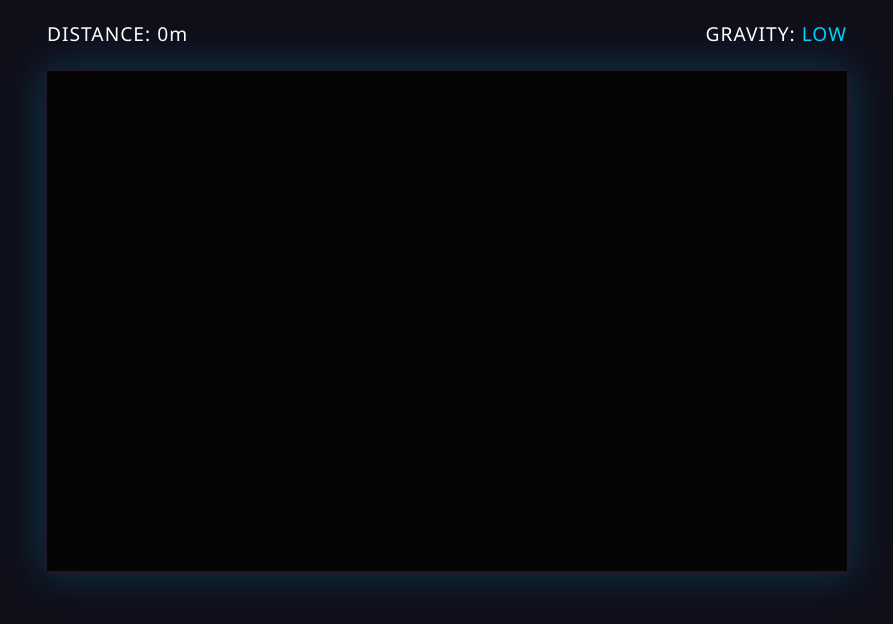
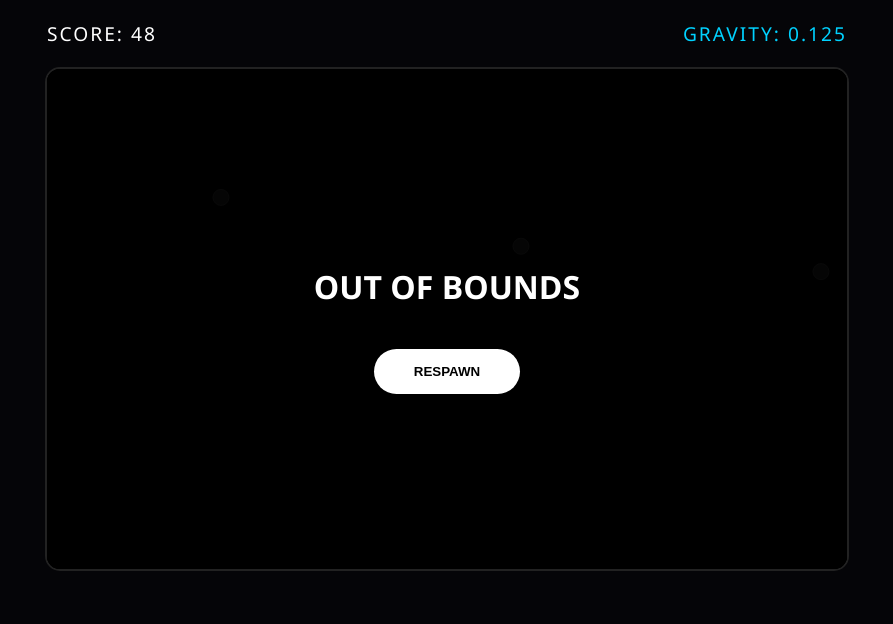
Before and after one commit to aaronk3994-cyber/stickmen, a plain HTML site: page index.html in a window 1280 px wide. Shown: the whole page, without its empty margins (193-1086 px from the left). Drawn offline with Linux system fonts and the light colour scheme.

Commit message:
Update index.html

```diff
--- a/index.html
+++ b/index.html
@@ -3,19 +3,17 @@
 <head>
     <meta charset="UTF-8">
     <meta name="viewport" content="width=device-width, initial-scale=1.0">
-    <title>Grapple Hook | Low Gravity</title>
+    <title>Grapple Hook | Rainbow Edition</title>
     <style>
         :root {
-            --bg: #0f0f1a;
+            --bg: #050508;
             --primary: #00d2ff;
-            --accent: #9d50bb;
-            --text: #ffffff;
         }
 
         body {
             background: var(--bg);
-            color: var(--text);
-            font-family: 'Segoe UI', sans-serif;
+            color: white;
+            font-family: 'Segoe UI', Tahoma, sans-serif;
             display: flex;
             flex-direction: column;
             align-items: center;
@@ -30,54 +28,52 @@
             justify-content: space-between;
             padding: 20px;
             font-size: 1.2rem;
-            letter-spacing: 1px;
+            text-transform: uppercase;
+            letter-spacing: 2px;
         }
 
         #game-container {
             position: relative;
-            border: 4px solid #1a1a2e;
-            border-radius: 12px;
-            box-shadow: 0 0 40px rgba(0, 210, 255, 0.2);
+            border: 2px solid #222;
+            border-radius: 15px;
+            overflow: hidden;
         }
 
         canvas {
-            background: #050505;
+            background: #000;
             display: block;
-            cursor: pointer;
+            cursor: crosshair;
         }
 
         .overlay {
             position: absolute; top: 0; left: 0; width: 100%; height: 100%;
-            background: rgba(0,0,0,0.85);
+            background: rgba(0,0,0,0.9);
             display: none; flex-direction: column;
             justify-content: center; align-items: center;
-            border-radius: 8px;
-            text-align: center;
         }
 
         .btn {
-            background: linear-gradient(45deg, var(--primary), var(--accent));
-            color: white; border: none;
-            padding: 15px 30px; border-radius: 8px;
+            background: white; color: black; border: none;
+            padding: 15px 40px; border-radius: 30px;
             font-weight: bold; cursor: pointer; margin-top: 20px;
-            text-transform: uppercase;
+            transition: 0.3s;
         }
+
+        .btn:hover { transform: scale(1.1); background: var(--primary); }
     </style>
 </head>
 <body>
 
     <div class="header">
-        <div>DISTANCE: <span id="score">0</span>m</div>
-        <div>GRAVITY: <span style="color: var(--primary)">LOW</span></div>
+        <div>Score: <span id="score">0</span></div>
+        <div id="status" style="color: var(--primary)">Gravity: 0.125</div>
     </div>
 
     <div id="game-container">
         <canvas id="gameCanvas" width="800" height="500"></canvas>
-
         <div id="overlay" class="overlay">
             <h1>OUT OF BOUNDS</h1>
-            <p>You drifted too far into space.</p>
-            <button class="btn" onclick="resetGame()">Try Again</button>
+            <button class="btn" onclick="resetGame()">RESPAWN</button>
         </div>
     </div>
 
@@ -88,13 +84,15 @@
 
         let gameActive = true;
         let score = 0;
+        const colors = ['#00d2ff', '#9d50bb', '#00ff88', '#ff3e3e', '#f1c40f', '#ff79a8'];
 
         let player = {
             x: 100, y: 250,
             vx: 6, vy: 0,
-            radius: 10,
-            gravity: 0.125, // WAS 0.25 -> NOW 0.125 (2x Less Powerful)
-            friction: 0.995
+            radius: 12,
+            gravity: 0.125, // 2x less powerful
+            friction: 0.995,
+            color: '#00d2ff'
         };
 
         let hooks = [];
@@ -103,14 +101,10 @@
         function initHooks() {
             hooks = [];
             for (let i = 0; i < 20; i++) {
-                hooks.push({
-                    x: 200 + (i * 300),
-                    y: 50 + (Math.random() * 200)
-                });
+                hooks.push({ x: 200 + (i * 300), y: 100 + (Math.random() * 250) });
             }
         }
 
-        // Logic
         function startGrapple() {
             if (!gameActive) return;
             let nearest = null;
@@ -118,7 +112,7 @@
 
             hooks.forEach(h => {
                 let d = Math.hypot(player.x - h.x, player.y - h.y);
-                if (d < minDist && h.x > player.x - 20) {
+                if (d < minDist && h.x > player.x - 30) {
                     minDist = d;
                     nearest = h;
                 }
@@ -128,11 +122,16 @@
                 grapple.active = true;
                 grapple.hook = nearest;
                 grapple.length = minDist;
+
+                // CHANGE COLOR ON GRAPPLE
+                player.color = colors[Math.floor(Math.random() * colors.length)];
             }
         }
 
         window.addEventListener('mousedown', startGrapple);
         window.addEventListener('mouseup', () => grapple.active = false);
+        window.addEventListener('keydown', (e) => { if(e.code === 'Space') startGrapple(); });
+        window.addEventListener('keyup', (e) => { if(e.code === 'Space') grapple.active = false; });
 
         function update() {
             if (!gameActive) return;
@@ -152,50 +151,55 @@
                     player.x = grapple.hook.x + Math.cos(angle) * grapple.length;
                     player.y = grapple.hook.y + Math.sin(angle) * grapple.length;
 
-                    // Swing Physics
-                    player.vx += Math.cos(angle - Math.PI/2) * 0.4;
-                    player.vy += Math.sin(angle - Math.PI/2) * 0.4;
+                    player.vx += Math.cos(angle - Math.PI/2) * 0.5;
+                    player.vy += Math.sin(angle - Math.PI/2) * 0.5;
                 }
             }
 
             score = Math.max(score, Math.floor(player.x / 10));
             scoreUI.innerText = score;
 
-            if (player.y > canvas.height + 100 || player.y < -200) die();
+            if (player.y > canvas.height + 100 || player.y < -400) die();
 
-            // Procedural generation
-            if (hooks[0] && player.x - hooks[0].x > 600) {
+            if (hooks[0] && player.x - hooks[0].x > 800) {
                 let last = hooks[hooks.length - 1];
                 hooks.shift();
-                hooks.push({ x: last.x + 300, y: 50 + Math.random() * 200 });
+                hooks.push({ x: last.x + 300, y: 100 + Math.random() * 250 });
             }
         }
 
         function draw() {
-            ctx.clearRect(0, 0, canvas.width, canvas.height);
+            ctx.fillStyle = "#000";
+            ctx.fillRect(0, 0, canvas.width, canvas.height);
+
             ctx.save();
             ctx.translate(-player.x + 150, 0);
 
-            // Draw Hooks
+            // Hooks
             hooks.forEach(h => {
-                ctx.fillStyle = '#9d50bb';
-                ctx.beginPath(); ctx.arc(h.x, h.y, 6, 0, Math.PI*2); ctx.fill();
+                ctx.fillStyle = '#333';
+                ctx.beginPath(); ctx.arc(h.x, h.y, 8, 0, Math.PI*2); ctx.fill();
+                ctx.strokeStyle = '#555'; ctx.stroke();
             });
 
-            // Draw Rope
+            // Rope
             if (grapple.active) {
-                ctx.strokeStyle = 'rgba(255,255,255,0.6)';
-                ctx.lineWidth = 2;
+                ctx.strokeStyle = player.color;
+                ctx.lineWidth = 3;
                 ctx.beginPath();
                 ctx.moveTo(player.x, player.y);
                 ctx.lineTo(grapple.hook.x, grapple.hook.y);
                 ctx.stroke();
             }
 
-            // Draw Player
-            ctx.fillStyle = var(--primary);
-            ctx.shadowBlur = 10; ctx.shadowColor = var(--primary);
-            ctx.beginPath(); ctx.arc(player.x, player.y, player.radius, 0, Math.PI*2); ctx.fill();
+            // Player
+            ctx.fillStyle = player.color;
+            ctx.shadowBlur = 20;
+            ctx.shadowColor = player.color;
+            ctx.beginPath();
+            ctx.arc(player.x, player.y, player.radius, 0, Math.PI*2);
+            ctx.fill();
+            ctx.shadowBlur = 0;
 
             ctx.restore();
             update();
@@ -208,7 +212,7 @@
         }
 
         function resetGame() {
-            player = { x: 100, y: 250, vx: 6, vy: 0, radius: 10, gravity: 0.125, friction: 0.995 };
+            player = { x: 100, y: 250, vx: 6, vy: 0, radius: 12, gravity: 0.125, friction: 0.995, color: '#00d2ff' };
             score = 0;
             grapple.active = false;
             initHooks();
```
